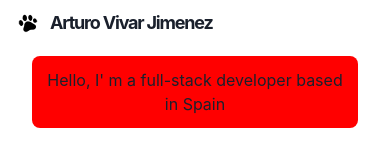
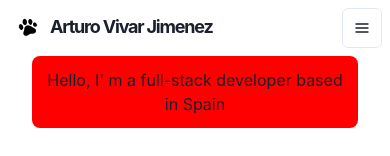
Before and after one commit to Arturovj/portfolio, a Next.js app: page / in a window 390 px wide. Shown: the top 156 px of the page. Built offline with nearby package versions, Linux system fonts and the light colour scheme.

Commit message:
hamburger done

```diff
--- a/components/navbar.js
+++ b/components/navbar.js
@@ -53,19 +53,19 @@ const Navbar = props => {
         align="center"
         justify="space-between"
       >
-
         <Flex align="center" mr={5}>
           <Heading as="h1" size="lg" letterSpacing={'tighter'}>
             <Logo />
           </Heading>
         </Flex>
         <Stack
-        direction={{base: 'column', md: 'row'}}
-        display={{base: 'none', md: 'flex'}}
-        width={{base: 'full', md: 'auto' }}
+          direction={{ base: 'column', md: 'row' }}
+          display={{ base: 'none', md: 'flex' }}
+          width={{ base: 'full', md: 'auto' }}
           alignItems="center"
           flexGrow={1}
-        mt={{ base: 4, nmd:0 }}>
+          mt={{ base: 4, nmd: 0 }}
+        >
           <LinkItem href="/works" path={path}>
             Works
           </LinkItem>
@@ -73,7 +73,29 @@ const Navbar = props => {
             Posts
           </LinkItem>
         </Stack>
-
+        <Box flex={1} align="right">
+          <Box ml={2} display={{ base: 'inline-block', md: 'none' }}>
+            <Menu>
+              <MenuButton
+                as={IconButton}
+                icon={<HamburgerIcon />}
+                variant="outline"
+                aria-label="Options"
+              />
+              <MenuList>
+                  <NextLink href="/" passHref>
+                      <MenuItem as={Link}>About</MenuItem>
+                  </NextLink>
+                  <NextLink href="/works" passHref>
+                      <MenuItem as={Link}>Works</MenuItem>
+                  </NextLink>
+                  <NextLink href="/posts" passHref>
+                      <MenuItem as={Link}>Posts</MenuItem>
+                  </NextLink>
+              </MenuList>
+            </Menu>
+          </Box>
+        </Box>
       </Container>
     </Box>
   )
```
Lines whose indentation alone changed are shown as unchanged.
